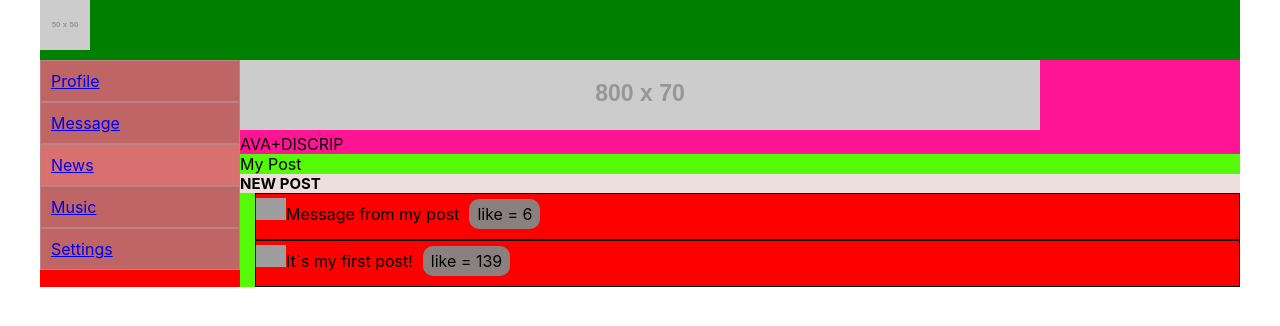
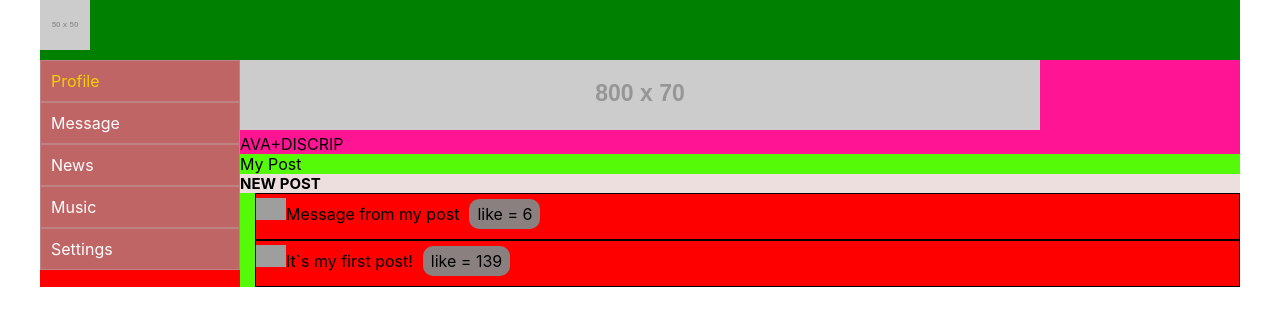
Before and after one commit to TuzovArtem/React-kamasutra, a React (Create React App) app: page /profile in a window 1280 px wide. Shown: the top 326 px of the page. Built offline with nearby package versions, Linux system fonts and the light colour scheme; grey boxes are pictures that could not be loaded.

Commit message:
Add: NavLink

```diff
--- a/src/App.js
+++ b/src/App.js
@@ -17,10 +17,10 @@ const   App = () => {
       <Navbar />
       <div className='app-wrapper-content'>
        <Route path='/dialogs' component={Dialogs}/>
-       <Route path='/Profile' component={Profile}/>
-       <Route path='/Music' component={Music}/>
-       <Route path='/Settings' component={Settings}/>
-       <Route path='/News' component={News}/>
+       <Route path='/profile' component={Profile}/>
+       <Route path='/music' component={Music}/>
+       <Route path='/settings' component={Settings}/>
+       <Route path='/news' component={News}/>
       </div>
     </div>
   </BrowserRouter>
--- a/src/Components/Navbar/Navbar.jsx
+++ b/src/Components/Navbar/Navbar.jsx
@@ -1,36 +1,37 @@
-import  classes from './Navbar.module.css'
+import  classes from './Navbar.module.css';
+import {NavLink} from "react-router-dom";
 
 
   const Navbar = () => {
     return(<nav className={classes.nav}>
     <div className={classes.item}>
-      <a href='/profile'>
+      <NavLink to='/profile' activeClassName={classes.active}>
         Profile
-        </a>
+        </NavLink>
     </div>
 
     <div className={classes.item}>
-      <a href='/dialogs'>
+      <NavLink to='/dialogs' activeClassName={classes.active}>
         Message
-        </a>
+        </NavLink>
     </div>
 
-    <div className={`${classes.item} ${classes.active}`}>
-      <a href='/News'>
+    <div className={`${classes.item}` }>
+      <NavLink to='/news' activeClassName={classes.active}>
         News
-        </a>
+        </NavLink>
     </div>
 
     <div className={classes.item}>
-      <a href='/Music'>
+      <NavLink to='/music' activeClassName={classes.active} >
         Music
-        </a>
+        </NavLink>
     </div>
 
     <div className={classes.item}>
-      <a href='/Settings'>
+      <NavLink to='/settings' activeClassName={classes.active}>
         Settings
-        </a>
+        </NavLink>
     </div>
 
   </nav>);
--- a/src/Components/Navbar/Navbar.module.css
+++ b/src/Components/Navbar/Navbar.module.css
@@ -10,6 +10,13 @@
   border: rgb(189, 130, 130) 1px solid;
 }
 
-.item.active{
-  background-color: rgb(216, 112, 112);
+.item a{
+  color: white;
+  text-decoration: none;
 }
+.item a:hover{
+  color: rgb(240, 200, 200);
+}
+.item a.active{
+  color: rgb(243, 207, 3);
+}
```
